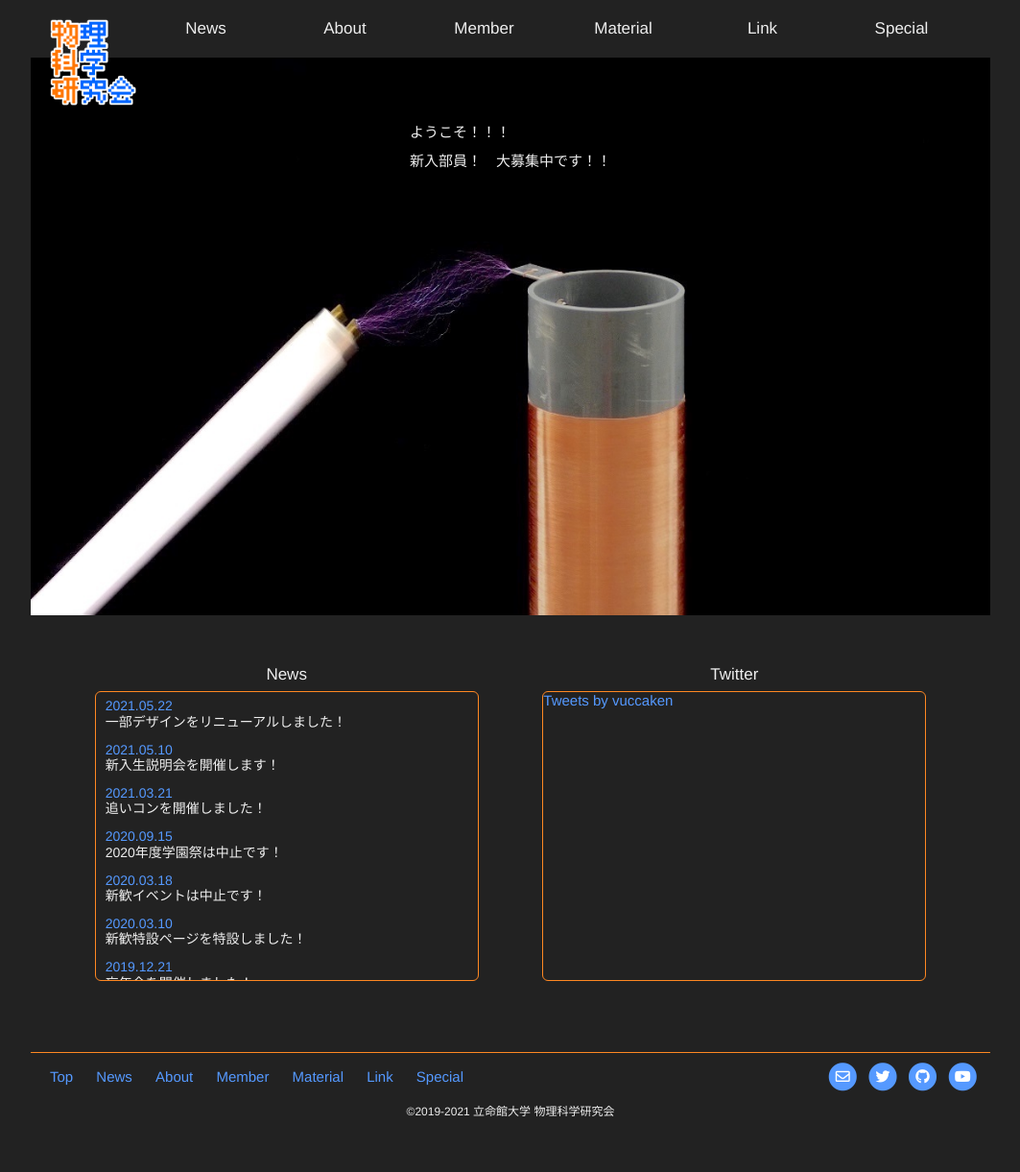
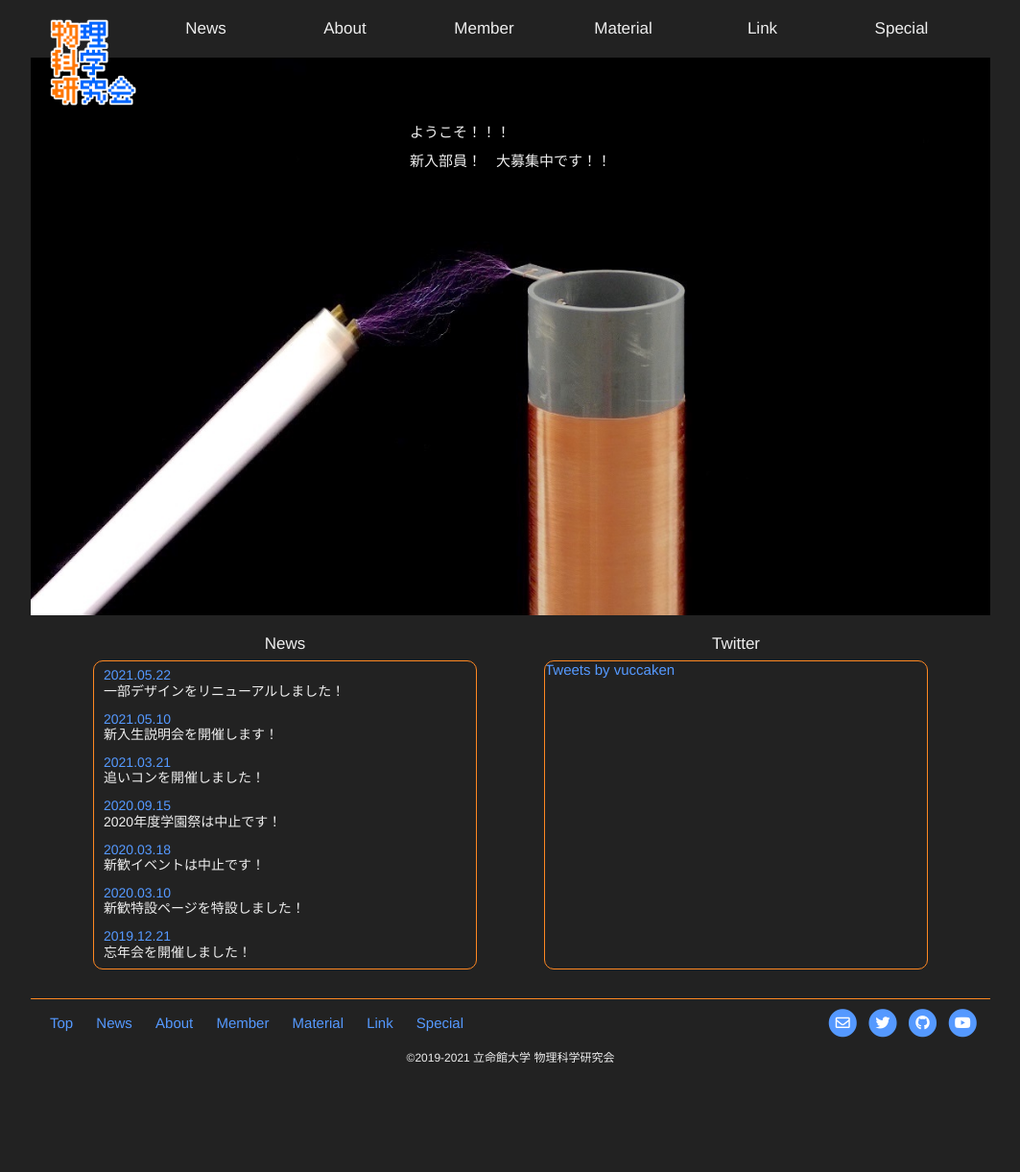
Before and after one commit to vuccaken/vuccaken.github.io, a Jekyll site: the page built from index.md, in a window 1280 px wide. Shown: the whole page at 96% size, without its empty margins (108-1171 px from the left). Built offline with Jekyll 4.4.1, drawn with Linux system fonts in a browser that asks for light colours; nearby versions of some CDN libraries; comment, search, counter and statistics services are not loaded; after the commit the page ends 1165 px from its top, so only the background shows below that.

Commit message:
調整：home info

```diff
--- a/_includes/home/twitter.html
+++ b/_includes/home/twitter.html
@@ -1,6 +1,5 @@
 <a class="twitter-timeline" data-lang="ja"
   data-theme="dark"
-  data-height="300"
   data-border-color="#333"
   data-link-color="#f00"
   data-chrome="noheader nofooter transparent noborders noscrollbar"
--- a/_layouts/home.html
+++ b/_layouts/home.html
@@ -9,8 +9,8 @@ layout: default
   </div>
 </div>
 
-<div class="home-info-area">
-  <div class="item">
+<div class="home-info-section">
+  <div class="info-area">
     <div class="title">
       <a href="{{ site.baseurl }}/pages/news.html">News</a>
     </div>
@@ -18,7 +18,7 @@ layout: default
       {%- include home/news-list.html %}
     </div>
   </div>
-  <div class="item">
+  <div class="info-area">
     <div class="title">
       <a href="https://twitter.com/vuccaken">Twitter</a>
     </div>
--- a/_sass/home.scss
+++ b/_sass/home.scss
@@ -27,20 +27,24 @@
 
 
 // info
-.home-info-area {
-  padding: 2.5% 0;
-  display: flex;
-  flex-wrap: wrap;
-  // flex-direction: row;
-  justify-content: space-evenly;
-  .item { // each news and twitter
-    // background-color: aqua;
+.home-info-section {
+  // border: 1px solid aqua;
+  margin: 20px;
+  display: grid;
+  grid-template-columns: repeat(auto-fit, minmax(300px, 1fr));
+  @media screen and (max-width: 400px) {
+    grid-template-columns: 1fr;
+  }
+  grid-gap: 20px;
+  justify-content: center;
+  justify-items: center;
+  .info-area {
+    // border: 1px solid aqua;
+    width: 100%;
     max-width: 400px;
-    flex: 1 0 300px;
-    margin: 20px;
     .title {
       text-align: center;
-      padding: 8px;
+      padding-bottom: 8px;
       font-size: .17rem;
       a {
         color: $text-color;
@@ -51,15 +55,15 @@
     }
     .frame {
       // background: aqua;
-      height: 300px;
+      height: 320px;
       border: 1px solid $thm-color;
-      border-radius: 6px;
+      border-radius: 10px;
       overflow: auto;
       -ms-overflow-style: none;    /* IE, Edge 対応 */
       scrollbar-width: none;       /* Firefox 対応 */
     }
     .frame::-webkit-scrollbar {  /* Chrome, Safari 対応 */
-      display:none;
+      display: none;
     }
   }
 }
```
